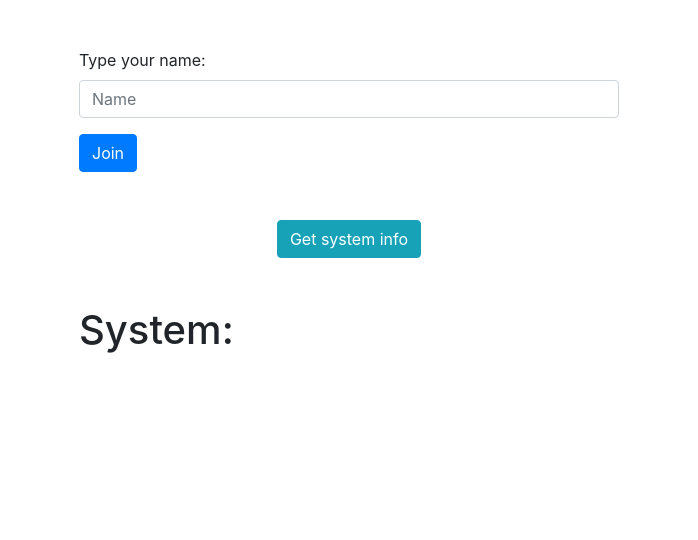
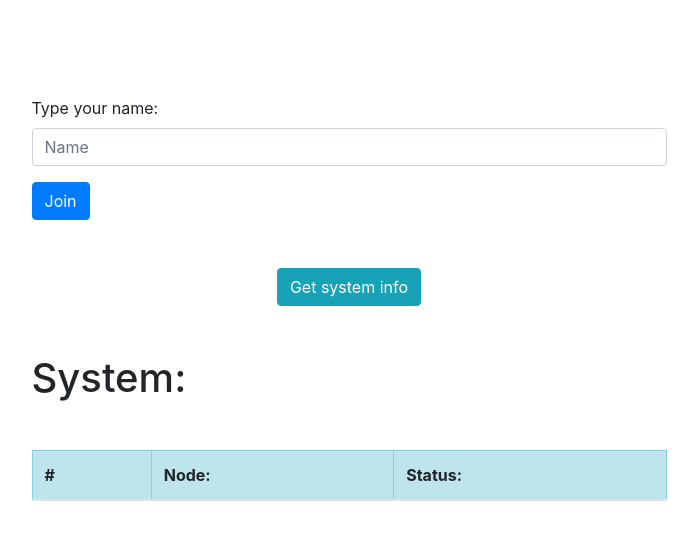
Before and after one commit to RayVector/Blockchain, a Flask app: page / in a window 1280 px wide. Shown: the top 540 px of the page, without its empty margins (291-989 px from the left). Run offline with Flask 2, Linux system fonts and the light colour scheme; lists and menus that the app fills with data are empty; parts of the project's set-up code (start-up, migrations or seed data) failed here and were passed over; some libraries are stand-ins or nearby versions.

Commit message:
15:47 8/23/2019

```diff
--- a/flask/App/main.py
+++ b/flask/App/main.py
@@ -18,7 +18,7 @@ def index():
     return render_template('index.html')
 
 
-@app.route('/checking', methods=['GET'])
+@app.route('/check', methods=['GET'])
 def check():
     results = check_int()
     return render_template('index.html', results=results)
--- a/flask/App/templates/base.html
+++ b/flask/App/templates/base.html
@@ -9,8 +9,8 @@
 <body>
 
 <div class="container">
-    <div class="row">
-        <div class="col-6 mx-auto mt-5">
+    <div class="row mt-5">
+        <div class="col-7 mx-auto mt-5">
 
             {% block content %}
 
@@ -22,15 +22,15 @@
 
 <div class="container">
     <div class="row">
-        <div class="col-6 mx-auto mt-5 text-center">
+        <div class="col-7 mx-auto mt-5 text-center">
             <form action="{{ url_for('check') }}">
                 <button type="submit" class="btn btn-info">Get system info</button>
             </form>
         </div>
     </div>
     <div class="row">
-        <div class="col-6 mx-auto mt-5 mb-5">
-            {% block checking %}
+        <div class="col-7 mx-auto mt-5 mb-5">
+            {% block check %}
 
             {% endblock %}
         </div>
--- a/flask/App/templates/index.html
+++ b/flask/App/templates/index.html
@@ -19,24 +19,35 @@
 {% endblock %}
 
 
-{% block checking %}
-    <h1>System:</h1>
-    {% for item in results %}
+{% block check %}
+    <h1 class="mb-5">System:</h1>
+
+
 
     <div class="result">
 
-            <table border="1" width="100%" cellpadding="10">
+        <table class="table table-bordered table-hover">
+            <thead class="table-info">
             <tr>
-                    <th>User:</th>
-                    <th>Node:</th>
+                <th scope="col">#</th>
+                <th scope="col">Node:</th>
+                <th scope="col">Status:</th>
             </tr>
+            </thead>
+            <tbody>
+            {% for item in results %}
                 <tr>
+                    <th scope="row">{{ item['block'] }}</th>
                     <td>{{ item['name'] }} : {{ item['id'] }}</td>
-                    <td>block {{ item['block'] }} : {{ item['result'] }}</td>
+                    <td>{{ item['result'] }}</td>
                 </tr>
+            {% endfor %}
+            </tbody>
         </table>
+
     </div>
-    {% endfor %}
+
+
 
 
 {% endblock %}
```
Also changed, not shown: flask/App/blockchain.py (+27 -23 lines). Lines whose indentation alone changed are shown as unchanged.
